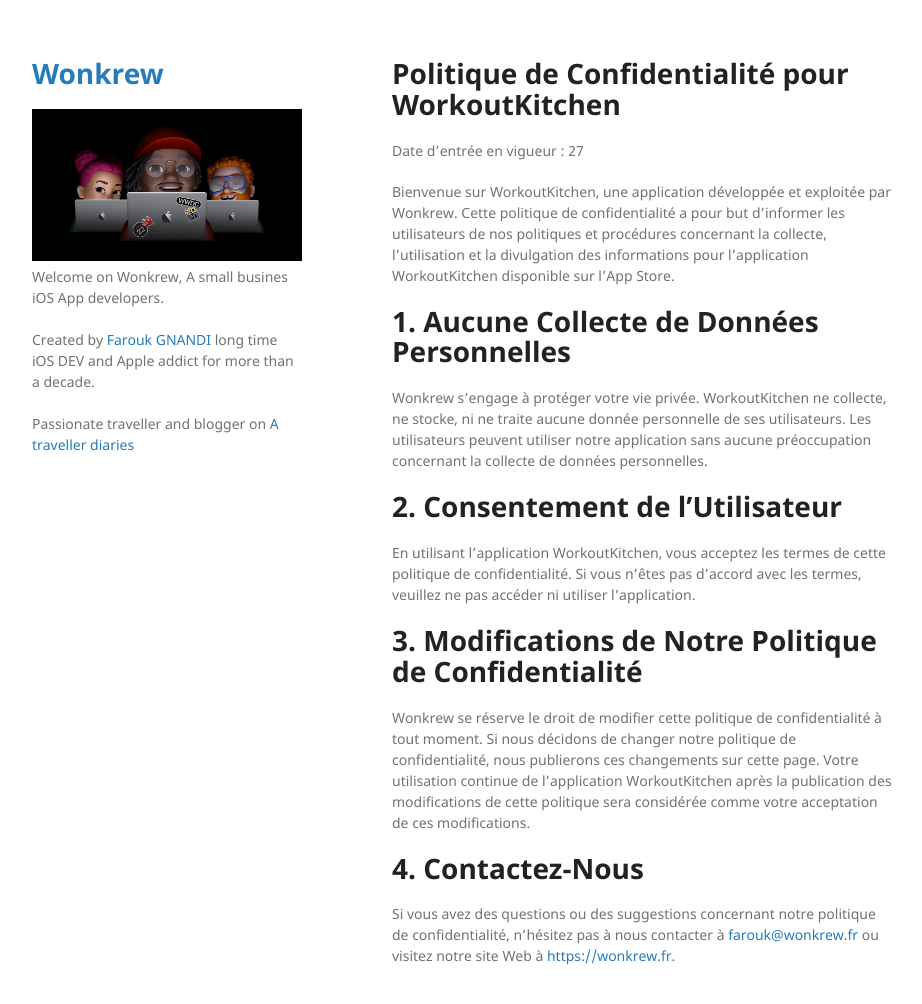
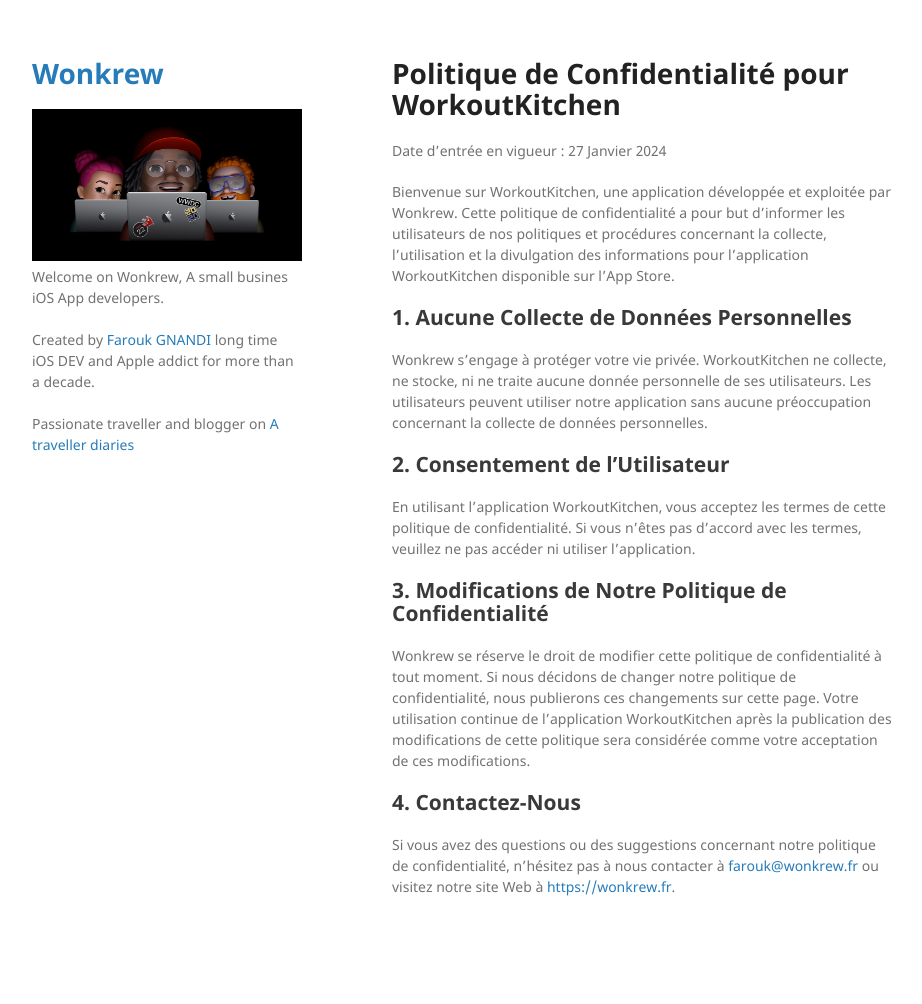
Before and after one commit to iFaroukGN/wonkrew, a Jekyll site: the page built from privacy-policy-fr.md, in a window 1280 px wide and 1036 px high. Shown: the top 1004 px of the window, without its empty margins (178-1100 px from the left). Built offline with Jekyll 4.4.1, drawn with Linux system fonts in a browser that asks for light colours; our own code applies the rules of GitHub Pages for plain Markdown files.

Commit message:
Update privacy-policy-fr.md

```diff
--- a/privacy-policy-fr.md
+++ b/privacy-policy-fr.md
@@ -1,21 +1,21 @@
 # Politique de Confidentialité pour WorkoutKitchen
 
-Date d'entrée en vigueur : 27
+Date d'entrée en vigueur : 27 Janvier 2024
 
 Bienvenue sur WorkoutKitchen, une application développée et exploitée par Wonkrew. Cette politique de confidentialité a pour but d'informer les utilisateurs de nos politiques et procédures concernant la collecte, l'utilisation et la divulgation des informations pour l'application WorkoutKitchen disponible sur l'App Store.
 
-# 1. Aucune Collecte de Données Personnelles
+## 1. Aucune Collecte de Données Personnelles
 
 Wonkrew s'engage à protéger votre vie privée. WorkoutKitchen ne collecte, ne stocke, ni ne traite aucune donnée personnelle de ses utilisateurs. Les utilisateurs peuvent utiliser notre application sans aucune préoccupation concernant la collecte de données personnelles.
 
-# 2. Consentement de l'Utilisateur
+## 2. Consentement de l'Utilisateur
 
 En utilisant l'application WorkoutKitchen, vous acceptez les termes de cette politique de confidentialité. Si vous n'êtes pas d'accord avec les termes, veuillez ne pas accéder ni utiliser l'application.
 
-# 3. Modifications de Notre Politique de Confidentialité
+## 3. Modifications de Notre Politique de Confidentialité
 
 Wonkrew se réserve le droit de modifier cette politique de confidentialité à tout moment. Si nous décidons de changer notre politique de confidentialité, nous publierons ces changements sur cette page. Votre utilisation continue de l'application WorkoutKitchen après la publication des modifications de cette politique sera considérée comme votre acceptation de ces modifications.
 
-# 4. Contactez-Nous
+## 4. Contactez-Nous
 
 Si vous avez des questions ou des suggestions concernant notre politique de confidentialité, n'hésitez pas à nous contacter à [farouk@wonkrew.fr](mailto:farouk@wonkrew.fr) ou visitez notre site Web à [https://wonkrew.fr](https://wonkrew.fr).
```
